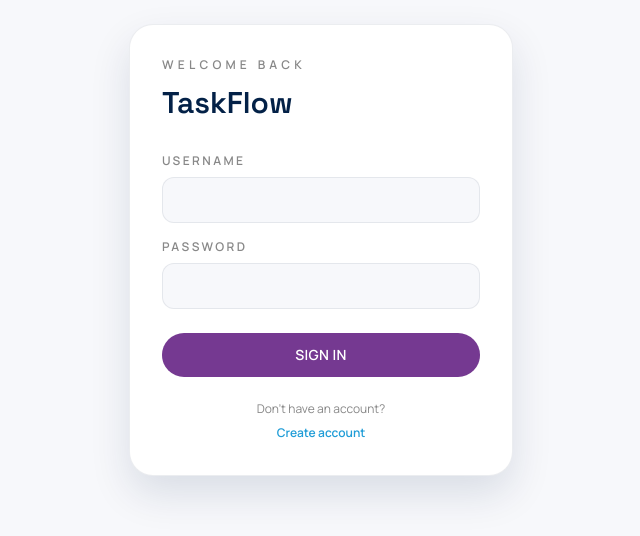
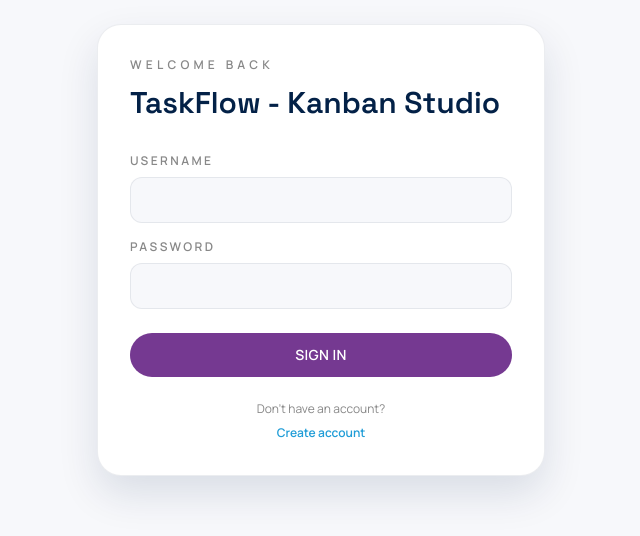
Before and after one commit to rohit-puri89/taskflow-kanban-studio, a Next.js app in the folder frontend/: page /login in a window 1280 px wide. Shown: the part 150-686 px from the top of the page, without its empty margins (319-959 px from the left). Built offline with nearby package versions, Linux system fonts and the light colour scheme.

Commit message:
Update login title to TaskFlow - Kanban Studio, widen card

```diff
--- a/frontend/src/app/login/page.tsx
+++ b/frontend/src/app/login/page.tsx
@@ -53,12 +53,12 @@
 
   return (
     <div className="flex min-h-screen items-center justify-center bg-[var(--surface)] px-4">
-      <div className="w-full max-w-sm rounded-3xl border border-[var(--stroke)] bg-white p-8 shadow-[var(--shadow)]">
+      <div className="w-full max-w-md rounded-3xl border border-[var(--stroke)] bg-white p-8 shadow-[var(--shadow)]">
         <p className="text-xs font-semibold uppercase tracking-[0.35em] text-[var(--gray-text)]">
           {isRegistering ? "Create Account" : "Welcome back"}
         </p>
         <h1 className="mt-3 font-display text-3xl font-semibold text-[var(--navy-dark)]">
-          TaskFlow
+          TaskFlow - Kanban Studio
         </h1>
 
         <form onSubmit={handleSubmit} className="mt-8 space-y-4">
```
